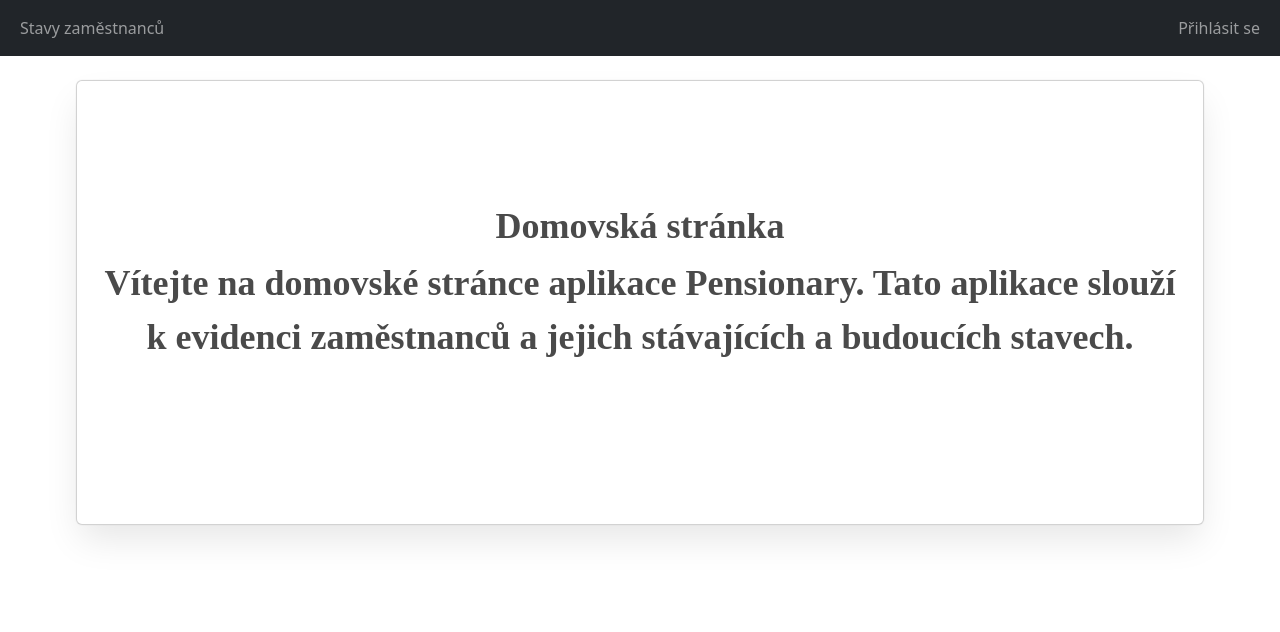
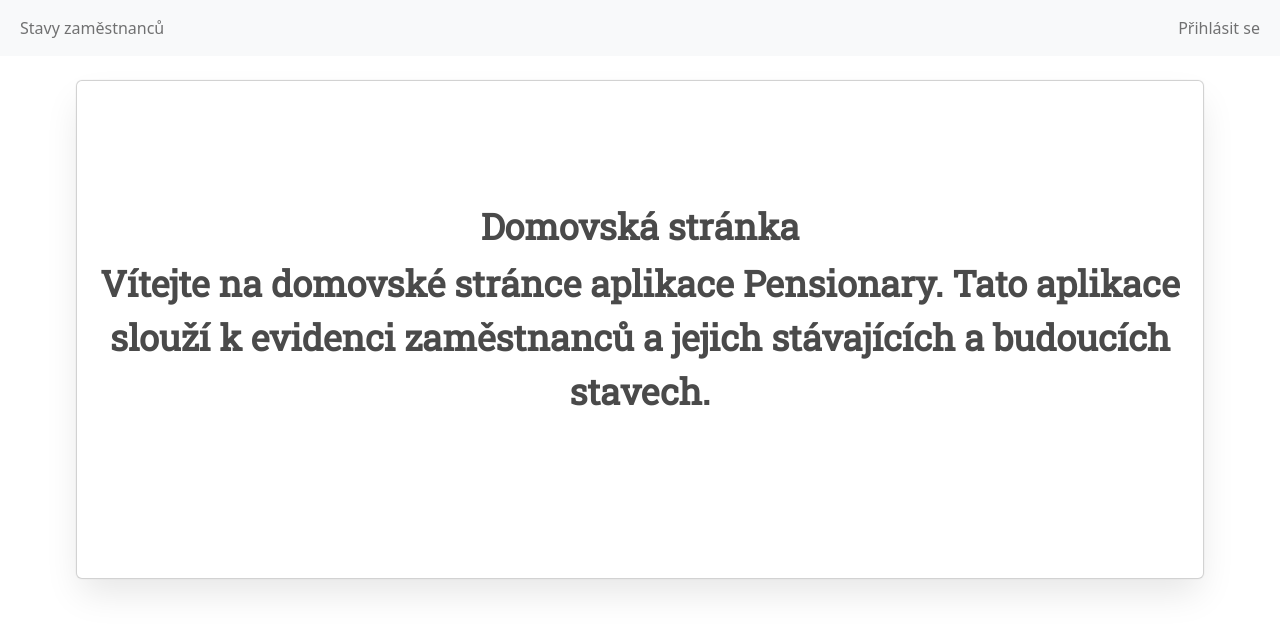
Before and after one commit to blaziter/pensionary-web, a React (Create React App) app in the folder client/: page / in a window 1280 px wide. Shown: the top 632 px of the page. Built offline with nearby package versions, Linux system fonts and the light colour scheme.

Commit message:
small changes

```diff
--- a/client/src/components/layout/Layout.component.tsx
+++ b/client/src/components/layout/Layout.component.tsx
@@ -9,7 +9,7 @@ interface Props {
 const Layout: FC<Props> = (props: Props) => {
     return (
         <>
-            <Navbar collapseOnSelect expand="lg" bg="dark" variant="dark">
+            <Navbar collapseOnSelect expand="lg" bg="light" variant="light" className='layout-navbar'>
                 <Container fluid>
                     <Navbar.Toggle aria-controls="responsive-navbar-nav" />
                     <Navbar.Collapse id="responsive-navbar-nav">
--- a/client/src/components/layout/Layout.css
+++ b/client/src/components/layout/Layout.css
@@ -1,3 +1,7 @@
+.layout-navbar {
+    background-color: #fff !important;
+}
+
 .main-content {
     background-color: #fff;
     overflow: initial;
--- a/client/src/index.css
+++ b/client/src/index.css
@@ -1,3 +1,4 @@
+@import url('https://fonts.googleapis.com/css2?family=Roboto+Slab&display=swap');
 @import "https://cdn.jsdelivr.net/npm/bulma@0.9.2/css/bulma.min.css";
 @import './components/layout/Layout.css';
 @import './components/login/Login.css';
@@ -17,12 +18,16 @@ code {
     monospace;
 }
 
+.root {
+  background-color: #f0f2f5 !important;
+}
+
 .align-center {
   margin: auto;
 }
 
 .font {
-  font-family: 'Times New Roman', Times, serif;
+  font-family: 'Roboto Slab', serif;
   font-size: 36px !important;
   font-weight: 600 !important;
 }
```
Also changed, not shown: 1 other file (tests, documents, lock files or other folders).
